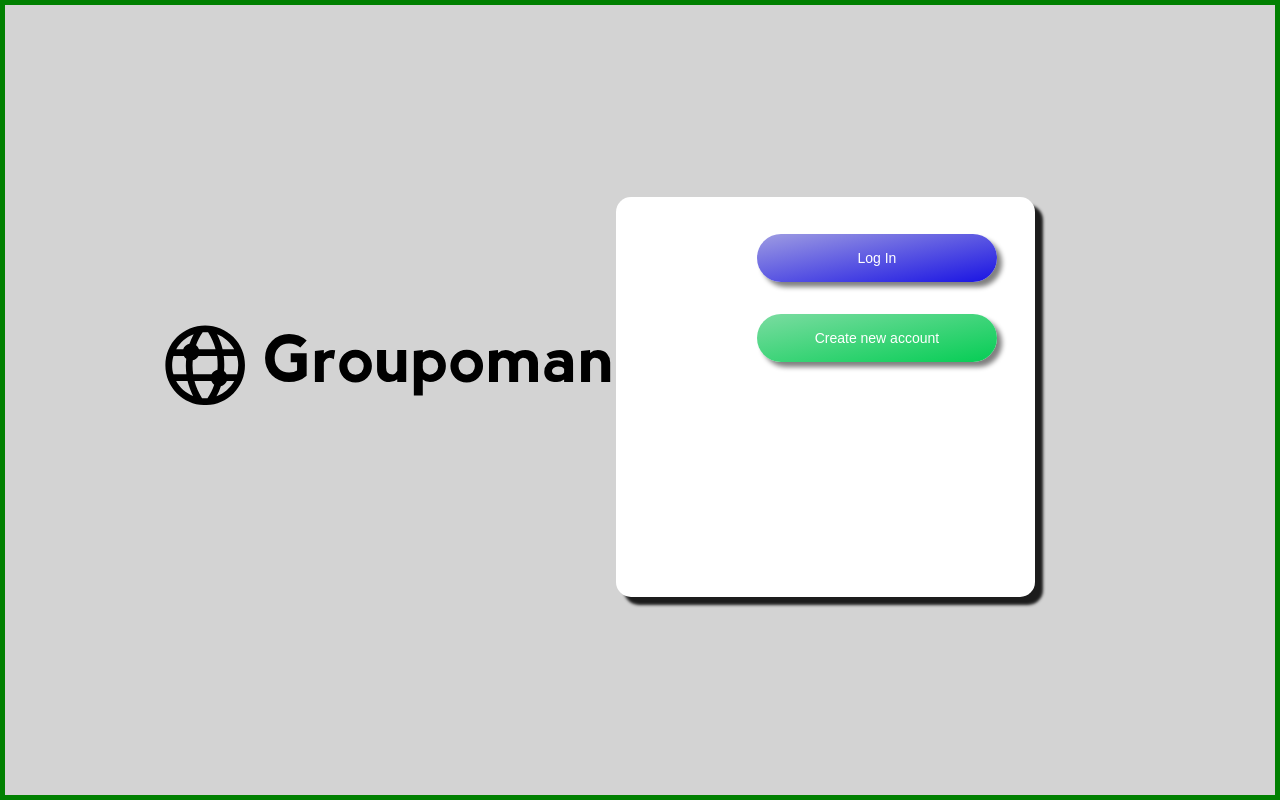
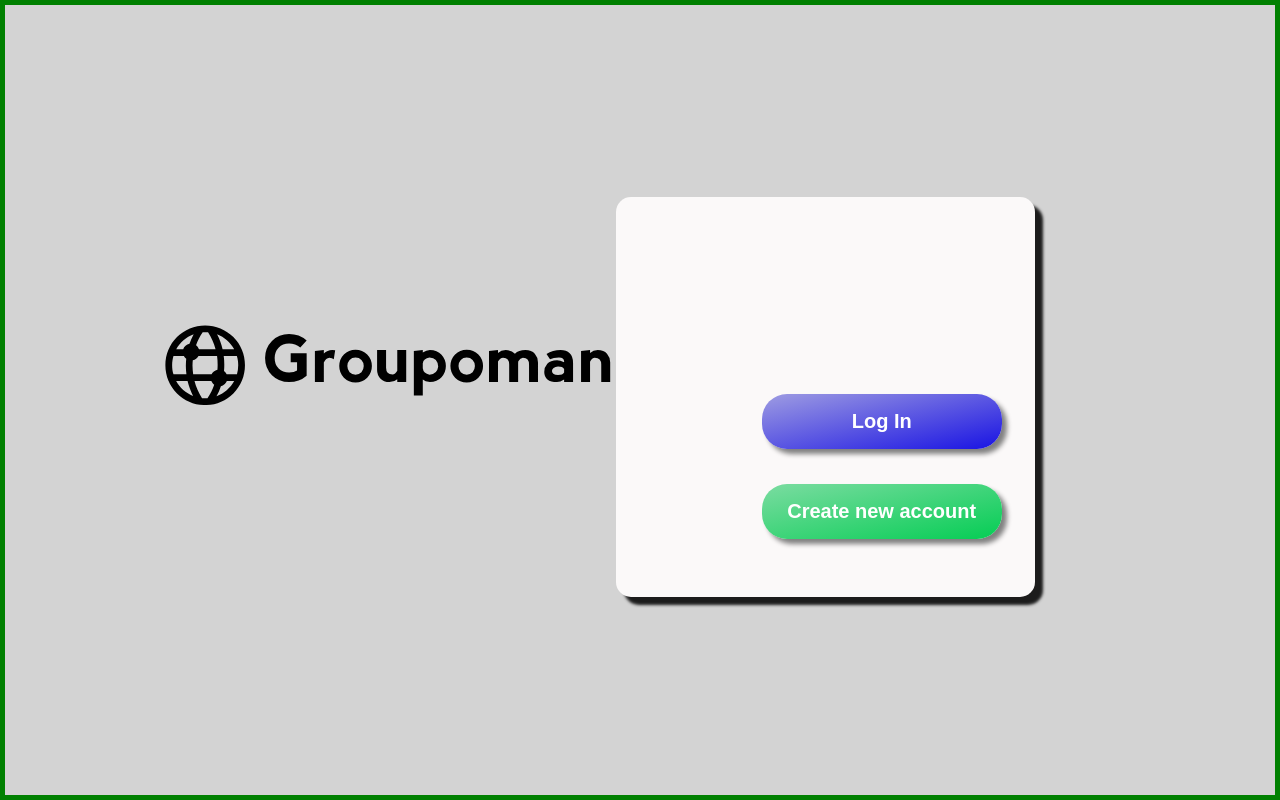
Before and after one commit to RichardOven/frontend, a Vue app: page / in a window 1280 px wide. Built offline with nearby package versions, Linux system fonts and the light colour scheme.

Commit message:
working on home pg buttons

```diff
--- a/src/components/HomeCard.vue
+++ b/src/components/HomeCard.vue
@@ -68,7 +68,7 @@ export default {
 }
 
 .login_card {
-  background-color: white;
+  background-color: #FBF9F9;
   border-radius: 15px;
   padding: 5px;
   width: 100%;
@@ -78,30 +78,33 @@ export default {
 }
 
 #login_btn {
-
+  font-weight: bold;
   cursor: pointer;
   border-radius: 25px;
   padding: 1rem;
   width: 15rem;
-  margin: 2rem 0 0 8.5rem;
-  font-size: 14px;
+  margin: 12rem 0 0 8.8rem;
+  font-size: 20px;
   color: white;
   border: none;
   box-shadow: 5px 5px 5px gray;
   background: linear-gradient(to bottom right, #9E9CE2, #1913E3);
 }
 
-#login_btn:hover {
+#login_btn:hover,
+#signup_btn:hover {
   filter: brightness(90%);
 }
 
 #signup_btn {
+  font-weight: bold;
+  font-style: normal;
   cursor: pointer;
   border-radius: 25px;
   padding: 1rem;
   width: 15rem;
-  margin: 2rem 0 0 8.5rem;
-  font-size: 14px;
+  margin: 2.2rem 0 0 8.8rem;
+  font-size: 20px;
   color: white;
   border: none;
   box-shadow: 5px 5px 5px gray;
```
Also changed, not shown: src/components/SignUp.vue (added).
